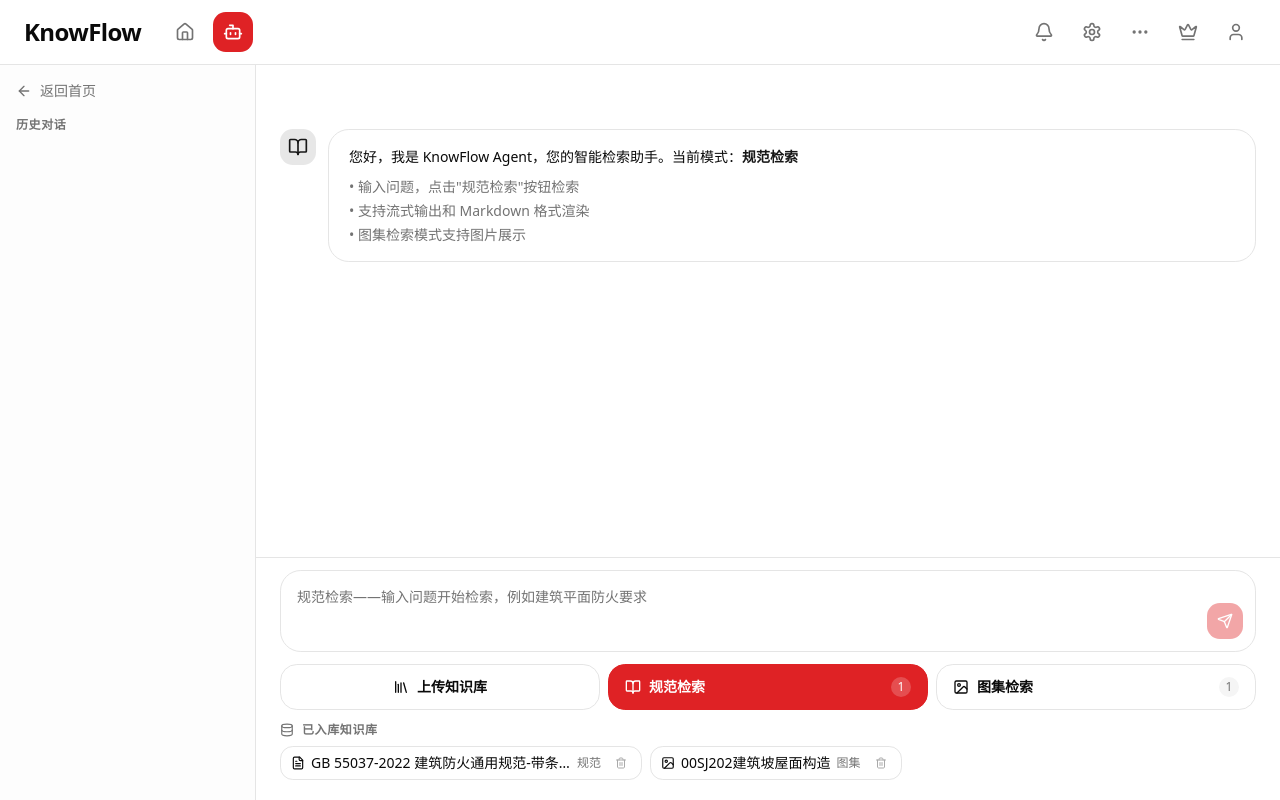
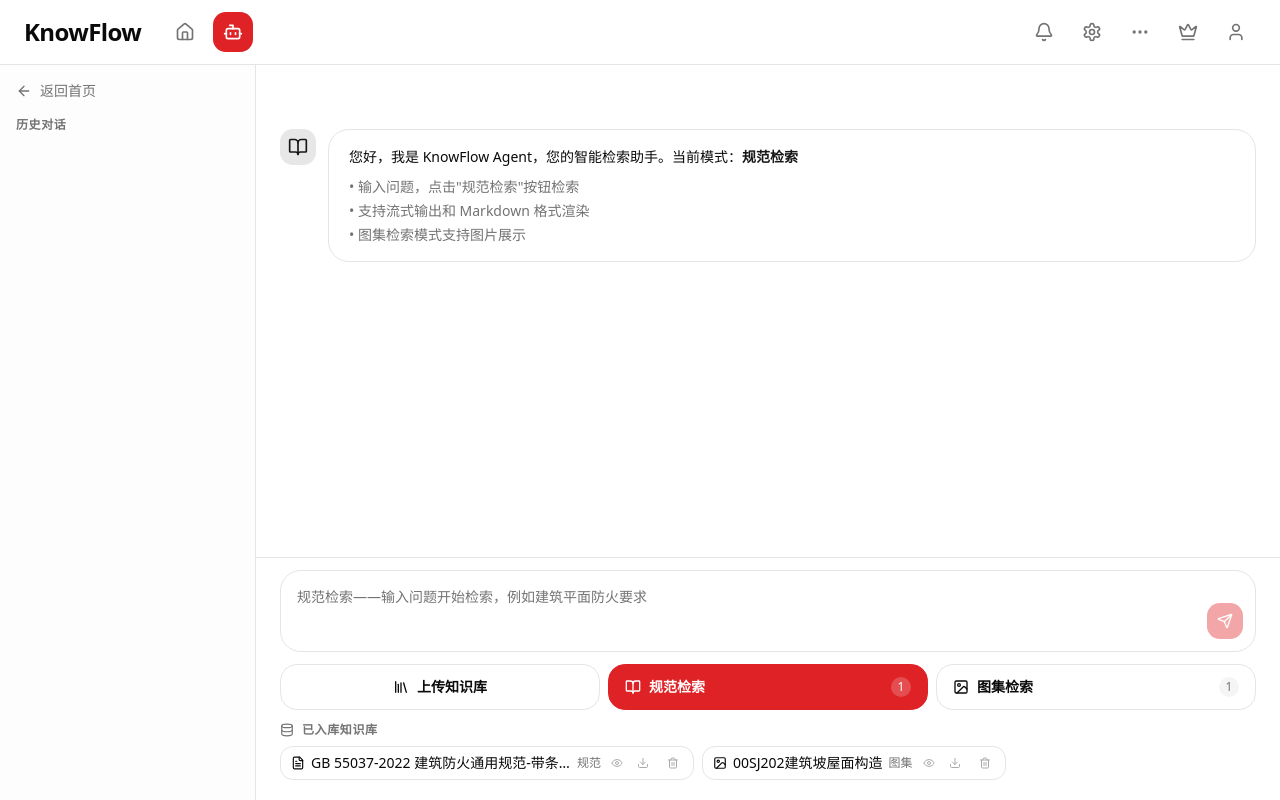
Before and after one commit to kangAIGC/KnowFlow, a Next.js app: page /KnowFlow/search in a window 1280 px wide. Built offline with nearby package versions, Linux system fonts and the light colour scheme.

Commit message:
feat(workbench): add PDF preview (Dialog+iframe) and download buttons for the two built-in standard/atlas KB tags

```diff
--- a/src/app/search/page.tsx
+++ b/src/app/search/page.tsx
@@ -18,10 +18,19 @@
   ImageIcon,
   Library,
   Trash2,
+  Eye,
+  Download,
 } from "lucide-react";
 import ReactMarkdown from "react-markdown";
 import remarkGfm from "remark-gfm";
 import rehypeRaw from "rehype-raw";
+import {
+  Dialog,
+  DialogContent,
+  DialogHeader,
+  DialogTitle,
+  DialogDescription,
+} from "@/components/ui/dialog";
 import { applyBasePath } from "@/lib/utils";
 
 type Mode = "upload" | "standard" | "atlas";
@@ -40,6 +49,12 @@
   title: string;
   fileId?: string;
   category: "standard" | "atlas";
+  /**
+   * public 目录下真实 PDF 文件名(用于在线预览与下载)。
+   * 仅对入库到本地 public 目录的初始规范/图集文档设置;
+   * 用户通过 Dify 上传入库的条目不带该字段,因此不显示预览/下载按钮。
+   */
+  fileName?: string;
 }
 
 interface UploadStatus {
@@ -191,13 +206,18 @@
       id: "kb-init-1",
       title: "GB 55037-2022 建筑防火通用规范-带条文说明",
       category: "standard",
+      fileName: "!! GB 55037-2022 建筑防火通用规范-带条文说明.pdf",
     },
     {
       id: "kb-init-2",
       title: "00SJ202建筑坡屋面构造",
       category: "atlas",
+      fileName: "00SJ202建筑坡屋面构造.pdf",
     },
   ]);
+
+  // 当前正在预览的知识库条目;为 null 时预览弹窗关闭。
+  const [previewKb, setPreviewKb] = useState<KnowledgeBaseItem | null>(null);
 
   const [conversationId, setConversationId] = useState<Record<Mode, string>>({
     upload: "",
@@ -1155,6 +1175,30 @@
                         <span className="shrink-0 text-xs text-muted-foreground">
                           {kb.category === "atlas" ? "图集" : "规范"}
                         </span>
+                        {kb.fileName && (
+                          <>
+                            <button
+                              type="button"
+                              title={`预览「${kb.title}」`}
+                              aria-label={`预览 ${kb.title}`}
+                              onClick={() => setPreviewKb(kb)}
+                              className="flex h-5 w-5 shrink-0 items-center justify-center rounded-md text-muted-foreground opacity-60 transition-all hover:bg-primary/10 hover:text-primary hover:opacity-100 focus-visible:outline-none focus-visible:ring-2 focus-visible:ring-primary/50 focus-visible:ring-offset-1"
+                            >
+                              <Eye className="h-3 w-3" />
+                            </button>
+                            <a
+                              href={applyBasePath(
+                                `/${encodeURIComponent(kb.fileName)}`
+                              )}
+                              download={kb.fileName}
+                              title={`下载「${kb.title}」`}
+                              aria-label={`下载 ${kb.title}`}
+                              className="flex h-5 w-5 shrink-0 items-center justify-center rounded-md text-muted-foreground opacity-60 transition-all hover:bg-primary/10 hover:text-primary hover:opacity-100 focus-visible:outline-none focus-visible:ring-2 focus-visible:ring-primary/50 focus-visible:ring-offset-1"
+                            >
+                              <Download className="h-3 w-3" />
+                            </a>
+                          </>
+                        )}
                         <button
                           type="button"
                           title={`从已入库中移除「${kb.title}」`}
@@ -1185,6 +1229,46 @@
           </div>
         </main>
       </div>
+
+      {/* 文档在线预览弹窗:用 iframe 加载 public 目录下的 PDF,浏览器原生渲染 */}
+      <Dialog
+        open={previewKb !== null}
+        onOpenChange={(open) => {
+          if (!open) setPreviewKb(null);
+        }}
+      >
+        <DialogContent className="flex h-[88vh] w-[calc(100%-2rem)] max-w-[1100px] flex-col gap-3 p-4 sm:p-5">
+          <DialogHeader className="flex flex-row items-start justify-between gap-3 space-y-0 sm:flex-row">
+            <div className="flex min-w-0 flex-col gap-0.5">
+              <DialogTitle className="truncate text-base font-semibold">
+                {previewKb?.title ?? "文档预览"}
+              </DialogTitle>
+              <DialogDescription className="truncate text-xs">
+                {previewKb?.fileName ?? ""}
+              </DialogDescription>
+            </div>
+            {previewKb?.fileName && (
+              <a
+                href={applyBasePath(
+                  `/${encodeURIComponent(previewKb.fileName)}`
+                )}
+                download={previewKb.fileName}
+                className="inline-flex h-8 shrink-0 items-center gap-1.5 rounded-md bg-primary px-3 text-xs font-medium text-primary-foreground transition-colors hover:bg-primary/90"
+              >
+                <Download className="h-3.5 w-3.5" />
+                下载
+              </a>
+            )}
+          </DialogHeader>
+          {previewKb?.fileName && (
+            <iframe
+              src={applyBasePath(`/${encodeURIComponent(previewKb.fileName)}`)}
+              title={previewKb.title}
+              className="h-full w-full flex-1 rounded-md border border-border bg-muted/30"
+            />
+          )}
+        </DialogContent>
+      </Dialog>
     </div>
   );
 }
```
